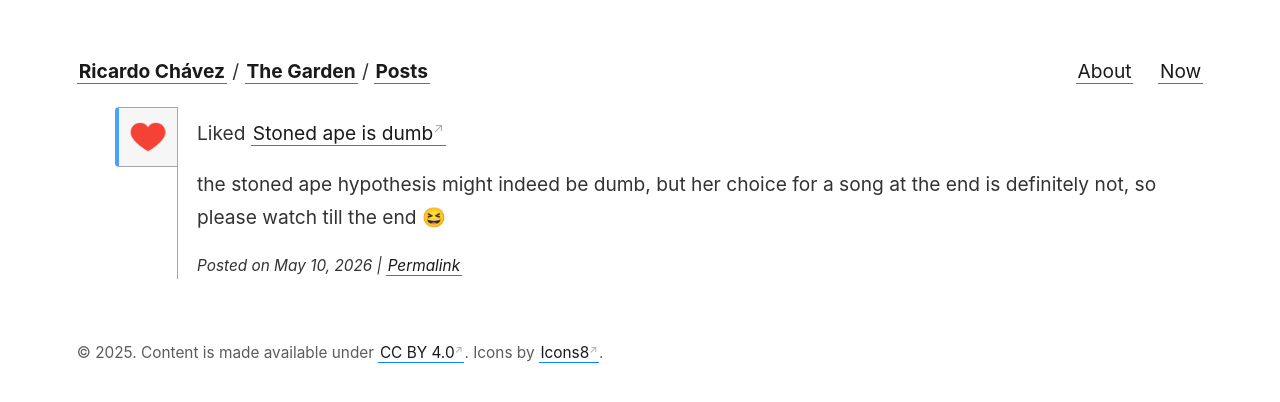
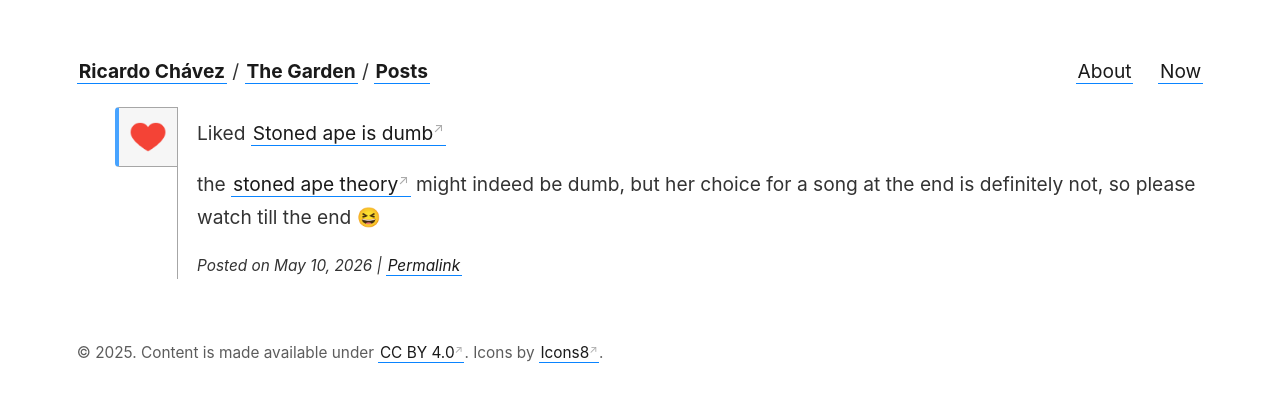
Before and after one commit to ricardochavezt/ricardochavezt.com, a Jekyll site: the page built from likes/_posts/2026-05-10-stoned-ape-is-dumb.md, in a window 1280 px wide. Shown: the top 402 px of the page. Built offline with Jekyll 4.4.1, drawn with Linux system fonts in a browser that asks for light colours; some of the changed lines change nothing that is shown.

Commit message:
adjusting like post

```diff
--- a/likes/_posts/2026-05-10-stoned-ape-is-dumb.md
+++ b/likes/_posts/2026-05-10-stoned-ape-is-dumb.md
@@ -2,12 +2,6 @@
 date: 2026-05-10T21:39:54.913Z
 title: Stoned ape is dumb
 like_of: https://youtube.com/shorts/396DVM1G2Uc?is=L0OSkiriUl9DUqOd
-references:
-  https_youtube_com_shorts_396_dvm1_g2_uc_is_l0_o_skiri_ul9_d_uq_od:
-    url: https://youtube.com/shorts/undefined
-    type: entry
-    name: " - YouTube"
-    summary: Auf YouTube findest du die angesagtesten Videos und Tracks. Außerdem kannst du eigene Inhalte hochladen und mit Freunden oder gleich der ganzen Welt teilen.
 ---
 
-the stoned ape hypothesis might indeed be dumb, but her choice for a song at the end is definitely not, so please watch till the end 😆
+the [stoned ape theory](https://en.wikipedia.org/wiki/Stoned_ape_theory) might indeed be dumb, but her choice for a song at the end is definitely not, so please watch till the end 😆
```
